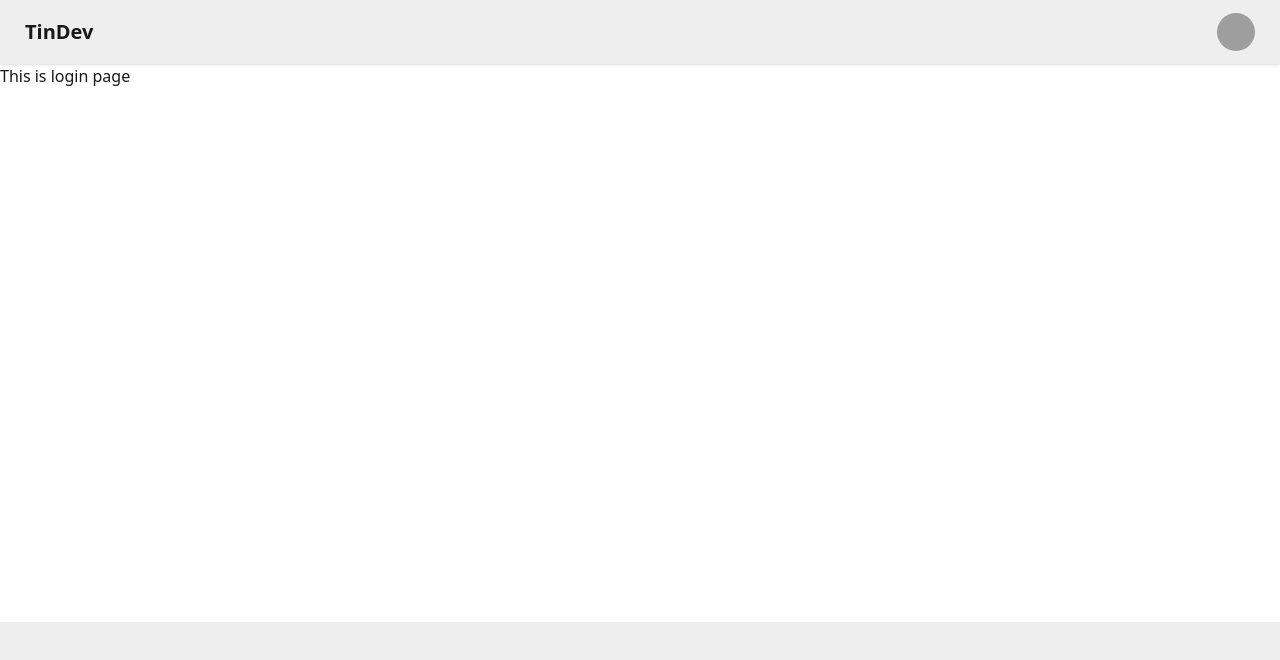
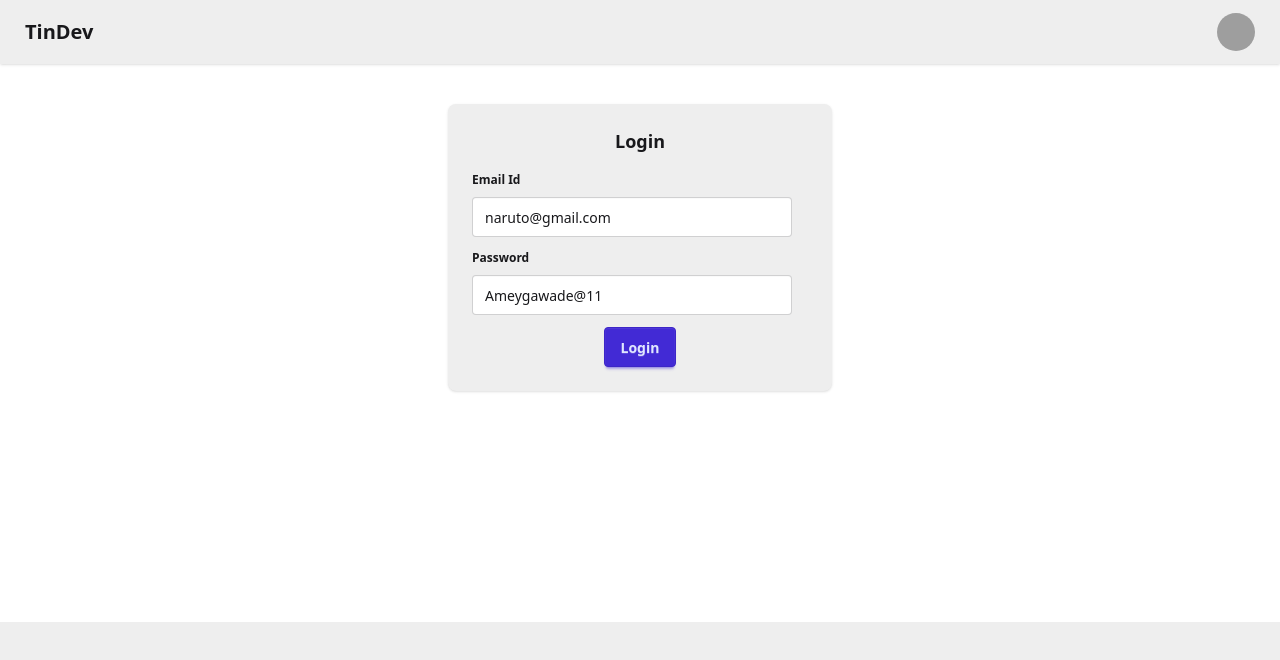
Before and after one commit to ameyg11/TINDEV-WEB, a React (Vite) app: page /login in a window 1280 px wide. Shown: the top 660 px of the page. Built offline with nearby package versions, Linux system fonts and the light colour scheme; grey boxes are pictures that could not be loaded.

Commit message:
Add axios for login functionality and enhance Login component UI

```diff
--- a/package.json
+++ b/package.json
@@ -11,6 +11,7 @@
   },
   "dependencies": {
     "@tailwindcss/vite": "^4.1.13",
+    "axios": "^1.12.2",
     "react": "^19.1.1",
     "react-dom": "^19.1.1",
     "react-router-dom": "^7.9.1",
--- a/src/Login.jsx
+++ b/src/Login.jsx
@@ -1,11 +1,52 @@
-import React from 'react'
+import axios from "axios";
+import React, { useState } from "react";
 
 const Login = () => {
+
+  const [ emailId, setEmailId ]= useState("naruto@gmail.com");
+  const [ password, setPassword]= useState("Ameygawade@11");
+
+  const handleLoginClick = async () => {
+    try{
+      const res = await axios.post("http://localhost:7777/login", {
+        emailId,
+        password
+      },
+      { withCredentials: true, }
+    )
+    }catch(err){
+      console.log(err);
+    }
+  }
+
   return (
-    <div>
-      This is login page
+    <div className="flex justify-center my-10">
+      <div className="card bg-base-300 w-96 shadow-sm">
+        <div className="card-body">
+          <h2 className="card-title justify-center">Login</h2>
+          <div>
+            <fieldset className="fieldset">
+              <legend className="fieldset-legend">Email Id</legend>
+              <input type="text" className="input"
+                value={emailId}
+                onChange={(e) => setEmailId(e.target.value)}
+              />
+            </fieldset>
+            <fieldset className="fieldset">
+              <legend className="fieldset-legend">Password</legend>
+              <input type="text" className="input"
+                value={password}
+                onChange={(e) => setPassword(e.target.value)}
+              />
+            </fieldset>
+          </div>
+          <div className="card-actions justify-center">
+            <button className="btn btn-primary" onClick={handleLoginClick}>Login </button>
+          </div>
+        </div>
+      </div>
     </div>
-  )
-}
+  );
+};
 
-export default Login
+export default Login;
```
Also changed, not shown: 1 other file (tests, documents, lock files or other folders).
